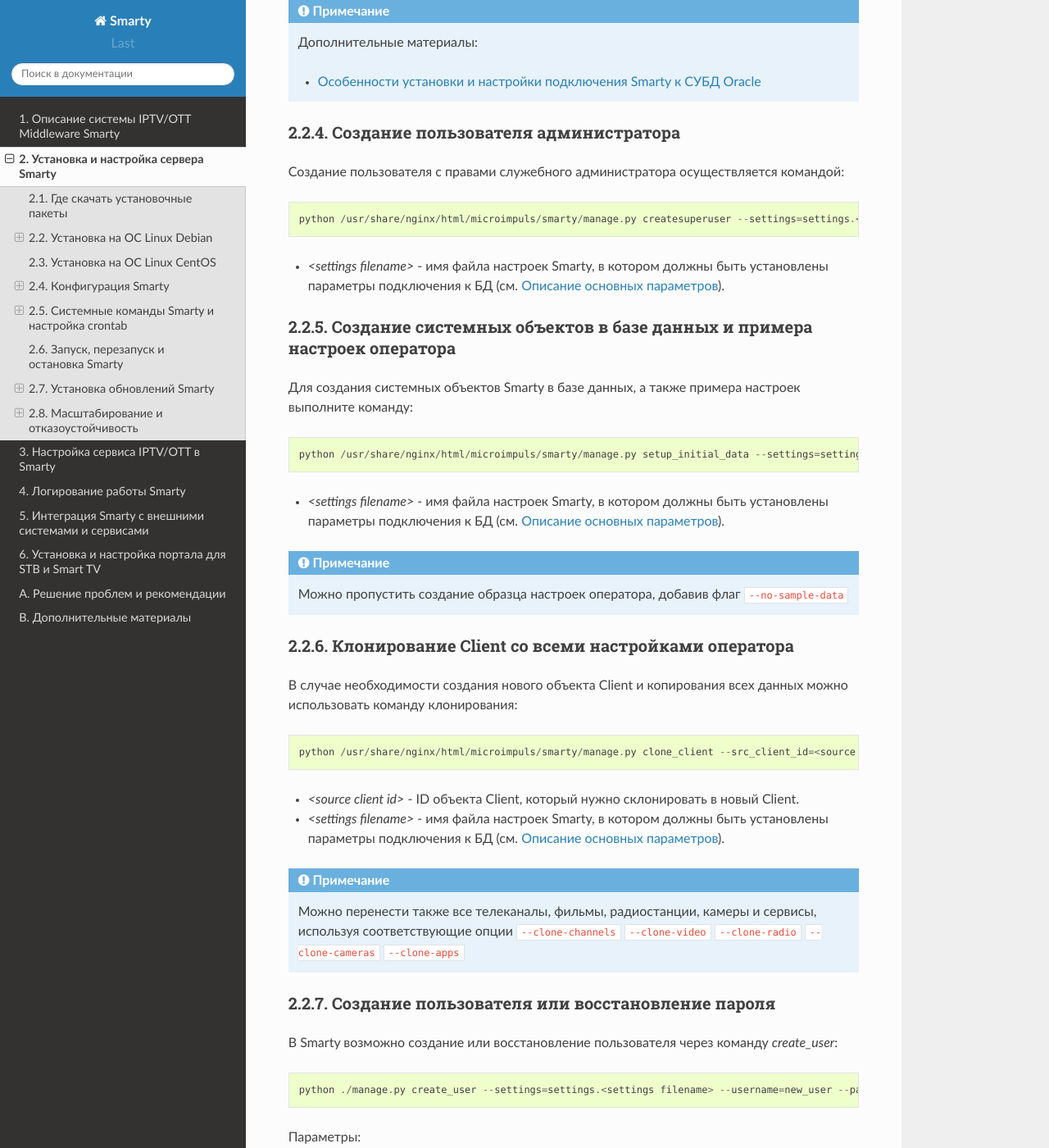
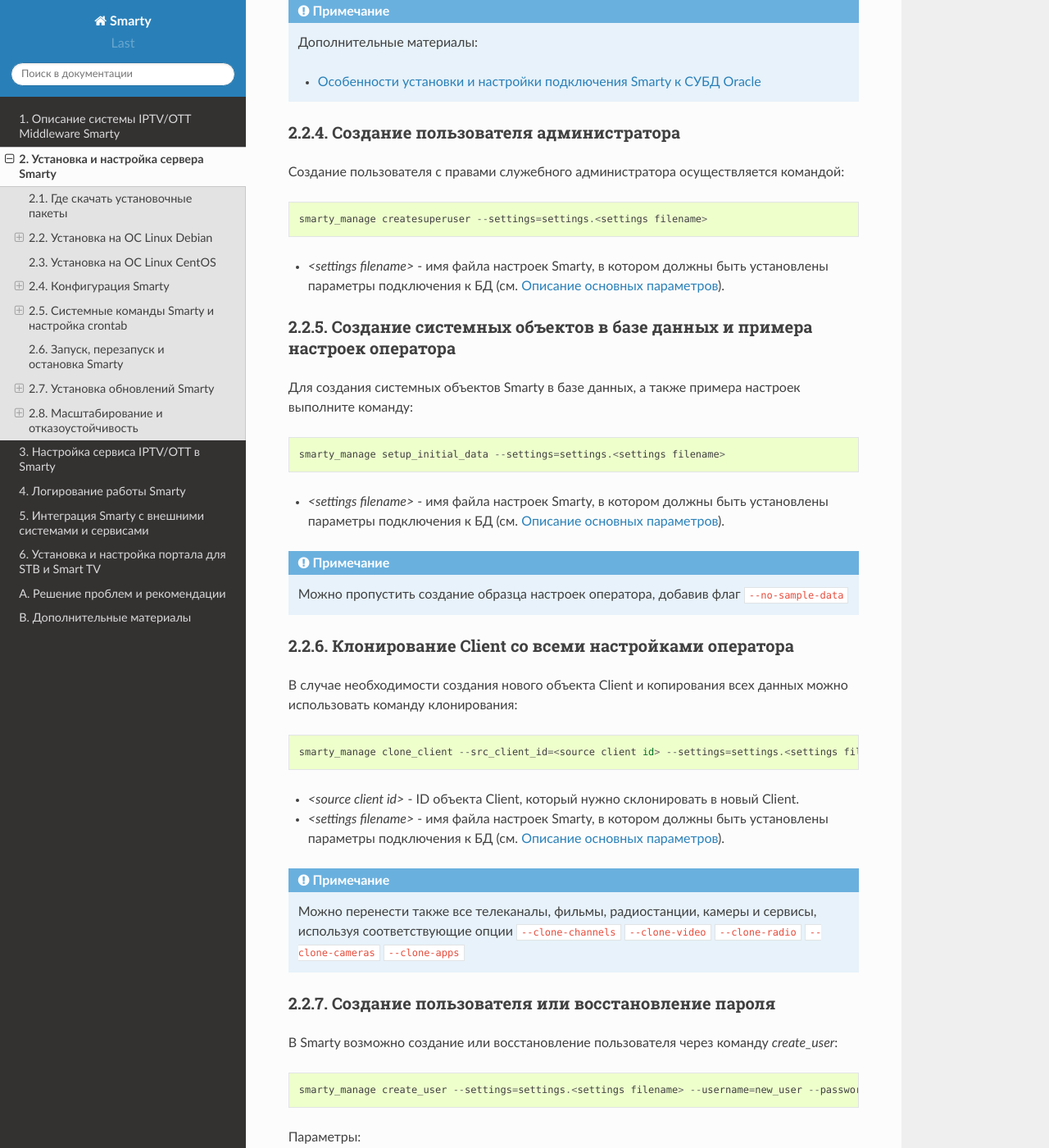
Before and after one commit to sergey-yakovlev/smarty-docs, a Sphinx documentation site: the page built from source/installation_and_configuration.rst, in a window 1280 px wide and 1400 px high, scrolled down 1471 px. Shown: the whole window at 82% size. Built offline with Sphinx 7.4.7 and the Read the Docs theme 2.0.0, drawn with Linux system fonts in a browser that asks for light colours; some of the changed text lies outside the part shown.

Commit message:
Update installation_and_configuration.rst

```diff
--- a/source/installation_and_configuration.rst
+++ b/source/installation_and_configuration.rst
@@ -62,7 +62,7 @@
 
 Первичная установка схемы базы данных осуществляется командой: ::
 
-    python /usr/share/nginx/html/microimpuls/smarty/manage.py migrate --settings=settings.<settings filename>
+    smarty_manage migrate --settings=settings.<settings filename>
 
 - *<settings filename>* - имя файла настроек Smarty, в котором должны быть установлены параметры подключения к БД
   (см. :ref:`Описание основных параметров <settings-description>`).
@@ -80,7 +80,7 @@
 
 Создание пользователя с правами служебного администратора осуществляется командой: ::
 
-    python /usr/share/nginx/html/microimpuls/smarty/manage.py createsuperuser --settings=settings.<settings filename>
+    smarty_manage createsuperuser --settings=settings.<settings filename>
 
 - *<settings filename>* - имя файла настроек Smarty, в котором должны быть установлены параметры подключения к БД
   (см. :ref:`Описание основных параметров <settings-description>`).
@@ -93,7 +93,7 @@
 
 Для создания системных объектов Smarty в базе данных, а также примера настроек выполните команду: ::
 
-    python /usr/share/nginx/html/microimpuls/smarty/manage.py setup_initial_data --settings=settings.<settings filename>
+    smarty_manage setup_initial_data --settings=settings.<settings filename>
 
 - *<settings filename>* - имя файла настроек Smarty, в котором должны быть установлены параметры подключения к БД
   (см. :ref:`Описание основных параметров <settings-description>`).
@@ -110,7 +110,7 @@
 
 В случае необходимости создания нового объекта Client и копирования всех данных можно использовать команду клонирования: ::
 
-    python /usr/share/nginx/html/microimpuls/smarty/manage.py clone_client --src_client_id=<source client id> --settings=settings.<settings filename>
+    smarty_manage clone_client --src_client_id=<source client id> --settings=settings.<settings filename>
 
 - *<source client id>* - ID объекта Client, который нужно склонировать в новый Client.
 - *<settings filename>* - имя файла настроек Smarty, в котором должны быть установлены параметры подключения к БД
@@ -126,7 +126,7 @@
 
 В Smarty возможно создание или восстановление пользователя через команду `create_user`: ::
 
-    python ./manage.py create_user --settings=settings.<settings filename> --username=new_user --password=new_password --is_admin=True --client_id=1 --is_superuser=True
+    smarty_manage create_user --settings=settings.<settings filename> --username=new_user --password=new_password --is_admin=True --client_id=1 --is_superuser=True
 
 Параметры:
 
@@ -709,11 +709,11 @@
 
 Команда для обновления базы: ::
 
-    $ python manage.py geoip_update
+    $ smarty_manage geoip_update
 
 Создание стран и городов на основе данных django-geoip (работает только если в системе нет ни одной страны и города): ::
 
-    $ python manage.py sync_geo_geoip
+    $ smarty_manage sync_geo_geoip
 
 .. _ip2location:
 
@@ -722,13 +722,13 @@
 
 Обновление базы: ::
 
-    $ python manage.py update_ip2location
+    $ smarty_manage update_ip2location
 
 Эта команда скачивает бинарную базу данных для определения местоположения и CSV-базу для создания справочника городов и стран.
 
 Создание стран и городов на основе данных ip2location (работает только если в системе нет ни одной страны и города): ::
 
-    $ python manage.py sync_geo_ip2location
+    $ smarty_manage sync_geo_ip2location
 
 
 После выбора локатора и синхронизации данных механизм геолокации готов к использованию. Доступность тех или иных
@@ -1141,9 +1141,18 @@
 
 В данную команду необходимо передать параметр ``--save-days`` для указания количества дней, за которое отчеты нужно сохранить.
 
+2.5.15. Очистка лога действий абонента
+--------------------------------------
+
+Команда: ::
+
+    python /usr/share/nginx/html/microimpuls/smarty/manage.py clear_customer_log --days=60 --settings=settings.<settings name>
+
+Параметр ``--days`` обязателен и определяет, что при вызове команды будут удалены записи старше ``days`` дней.
+
 .. _crontab-example:
 
-2.5.15. Пример настройки crontab
+2.5.16. Пример настройки crontab
 --------------------------------
 
 Пример: ::
@@ -1152,6 +1161,7 @@
     */1 * * * *         python /usr/share/nginx/html/microimpuls/smarty/manage.py cache_channel_list --settings=settings.prod
     0 5,9,13 * * *      python /usr/share/nginx/html/microimpuls/smarty/manage.py epg_import --settings=settings.prod
     0 3 * * *           python /usr/share/nginx/html/microimpuls/smarty/manage.py clean_old_messages --days_count 3 --settings=settings.prod
+
 
 2.6. Запуск, перезапуск и остановка Smarty
 ==========================================
```
